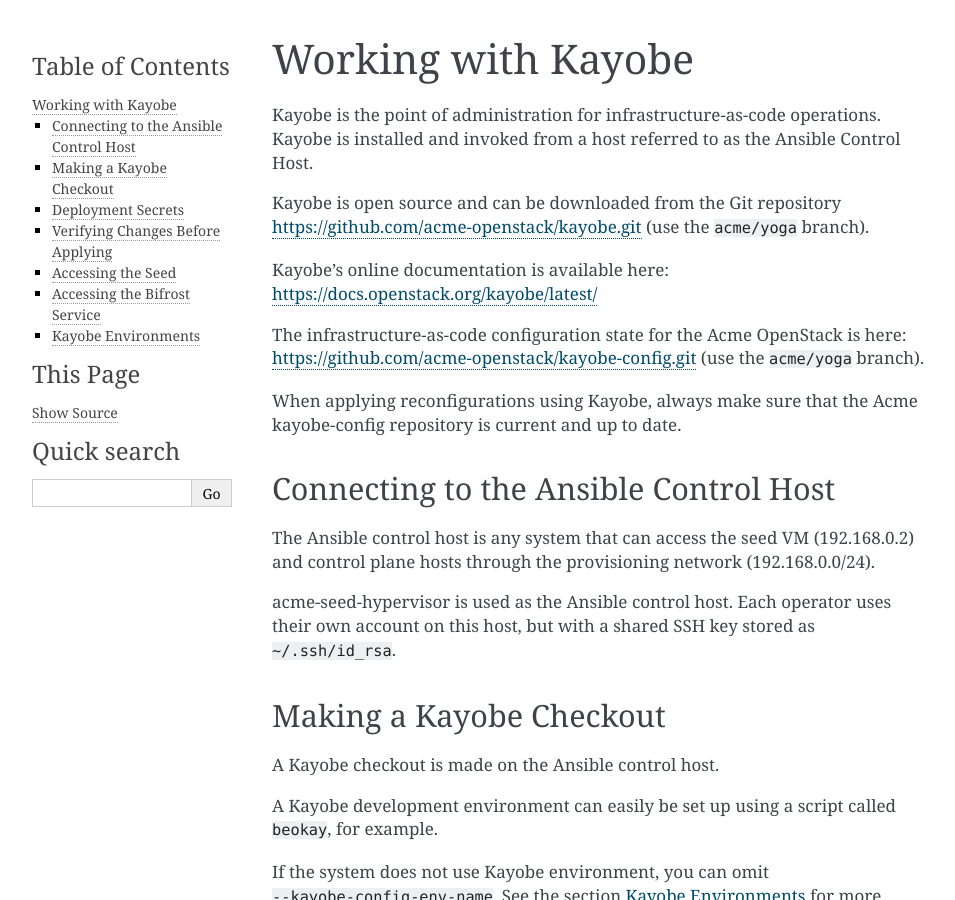
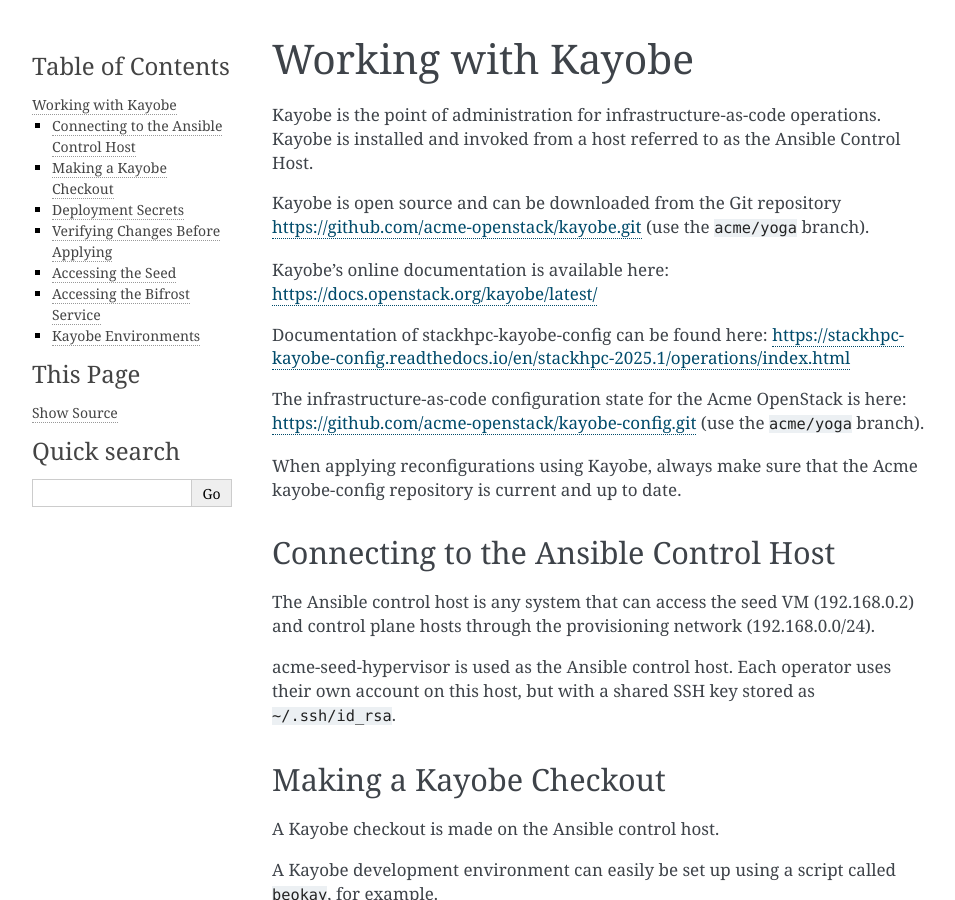
Before and after one commit to stackhpc/openstack-admin-guide, a Sphinx documentation site: the page built from source/working_with_kayobe.rst, in a window 1280 px wide and 900 px high. Shown: the whole window, without its empty margins (148-1103 px from the left). Built offline with Sphinx 7.4.7, drawn with Linux system fonts in a browser that asks for light colours.

Commit message:
update kayobe docs (#57)
Adding SKC link

```diff
--- a/source/working_with_kayobe.rst
+++ b/source/working_with_kayobe.rst
@@ -14,6 +14,9 @@ Kayobe is open source and can be downloaded from the Git repository
 
 Kayobe's online documentation is available here:
 https://docs.openstack.org/kayobe/latest/
+
+Documentation of stackhpc-kayobe-config can be found here:
+https://stackhpc-kayobe-config.readthedocs.io/en/stackhpc-2025.1/operations/index.html
 
 The infrastructure-as-code configuration state for the |project_name| OpenStack
 is here: |kayobe_config_source_url| (use the |kayobe_config_source_version|
```
